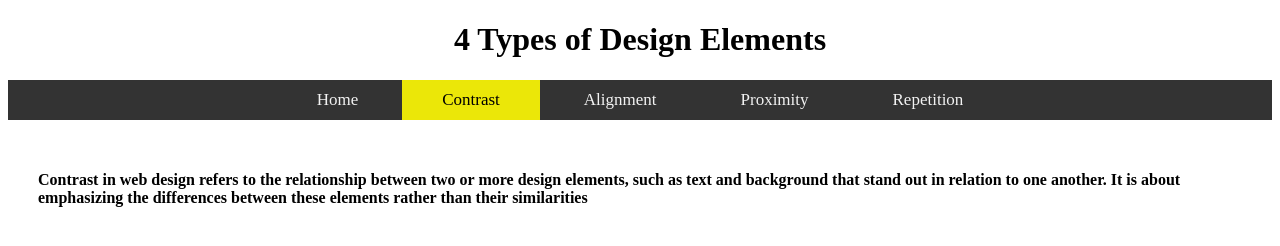
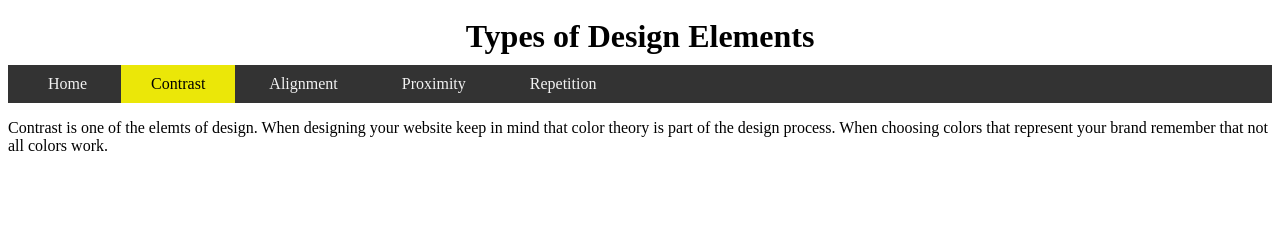
Before and after one commit to Viry1048/designelements, a plain HTML site: page contrast.html in a window 1280 px wide. Drawn offline with Linux system fonts and the light colour scheme; files that its build step writes are made by us from their sources.

Commit message:
Update contrast.html
Added info to body paragraph

```diff
--- a/contrast.html
+++ b/contrast.html
@@ -1,25 +1,25 @@
-<!doctype html>
-<html>
-<head>
-<meta charset="UTF-8">
-<title>Contrast</title>
-<link href="style.css" rel="stylesheet" type="text/css">
+<!DOCTYPE html>
+<html lang="en">
+  <head>
+    <meta charset="UTF-8" />
+    <meta name="viewport" content="width=device-width, initial-scale=1.0" />
+    <meta http-equiv="X-UA-Compatible" content="ie=edge" />
+    <title>Design Elements</title>
+    <link rel="stylesheet" href="newstyle.css" />
+  </head>
 
-</head>
- <h1>4 Types of Design Elements</h1>
+  <header> Types of Design Elements</header>
 
- <div class="topnav">
-      <a href="index.html">Home</a>
-      <a  class="active" href="contrast.html">Contrast</a>
-      <a href="">Alignment</a>
-      <a href="">Proximity</a>
-	  <a href="repetition.html">Repetition</a>
-    </div>
-<h4>Contrast in web design refers to the relationship between two or more design elements, such as text and background that stand out in relation to one another. It is about emphasizing the differences between these elements rather than their similarities</h4>
-
-	<a href="image.jpeg"></a>
+  <div class="topnav">
+    <a href="index.html">Home</a>
+    <a class="active" href="contrast.html">Contrast</a>
+    <a href="alignment.html">Alignment</a>
+    <a href="proximity.html">Proximity</a>
+    <a href="repetition.html">Repetition</a>
+  </div>
+  <body>
+    <p>
+      Contrast is one of the elemts of design. When designing your website keep in mind that color theory is part of the design process. When choosing colors that represent your brand remember that not all colors work. </p>
 
 
-<body>
-</body>
 </html>
```
